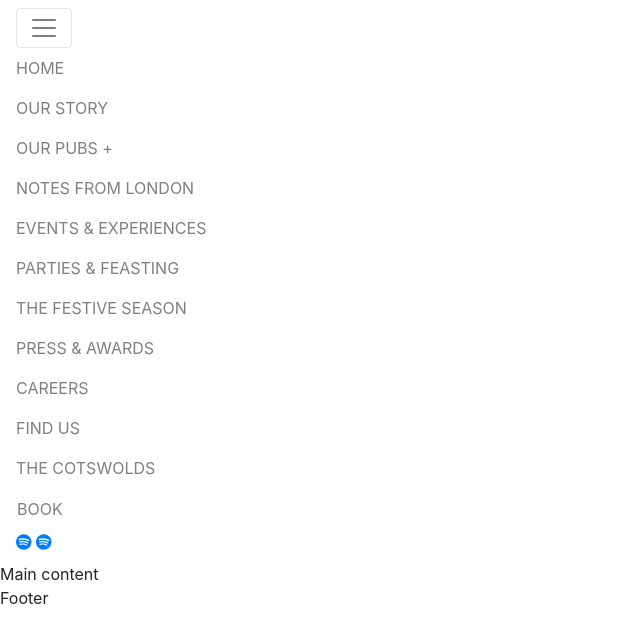
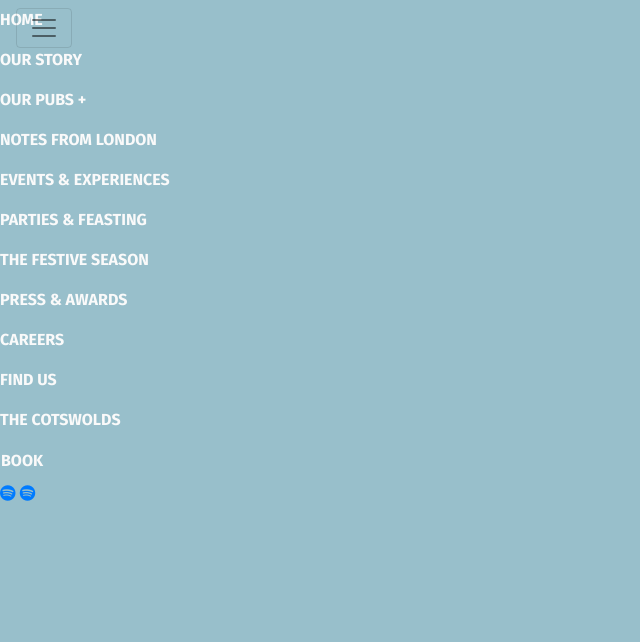
Before and after one commit to doctypeKieran/bootstrap-practice-restaurant-site, a plain HTML site: page index.html in a window 1280 px wide. Both pictures are taken after a click on the button "Toggle navigation". Shown: the whole page, without its empty margins (0-640 px from the left). Drawn offline with nearby package versions, Linux system fonts and the light colour scheme.

Commit message:
Make navbar fill screen with staying on top with z-index

```diff
--- a/assets/css/style.css
+++ b/assets/css/style.css
@@ -1,6 +1,10 @@
 /* Google Font Imports */
+@import url('https://fonts.googleapis.com/css2?family=Fira+Sans:wght@300;400;500;600;700;900&display=swap');
 
 /* General Styles */
+* {
+    font-family: "Fira Sans", sans-serif;
+}
 
 /* Header/Nav */
 
@@ -10,6 +14,28 @@ a.btn {
     text-align: left;
 }
 
+.navbar {
+    position: relative;
+}
+
+.navbar .navbar-toggler {
+    z-index: 99;
+}
+
+.navbar-nav {
+    background-color: rgb(152, 191, 203);
+    position: absolute;
+    top: 0;
+    left: 0;
+    right: 0;
+    height: 100vh;
+    width: 100%;
+}
+
+.navbar-light #nav-menu .nav-link {
+    color: #fafafa;
+}
 .navbar-nav .nav-link {
     width: fit-content;
+    font-weight: 700;
 }
--- a/index.html
+++ b/index.html
@@ -27,7 +27,7 @@
                 <span class="navbar-toggler-icon"></span>
             </button>
             <div class="collapse navbar-collapse" id="navbarNavAltMarkup">
-                <div class="navbar-nav">
+                <div id="nav-menu" class="navbar-nav">
                     <a class="nav-link text-uppercase" href="#">Home</a>
                     <a class="nav-link text-uppercase" href="#">Our Story</a>
                     <a class="nav-link text-uppercase" href="#">Our Pubs +</a>
```
